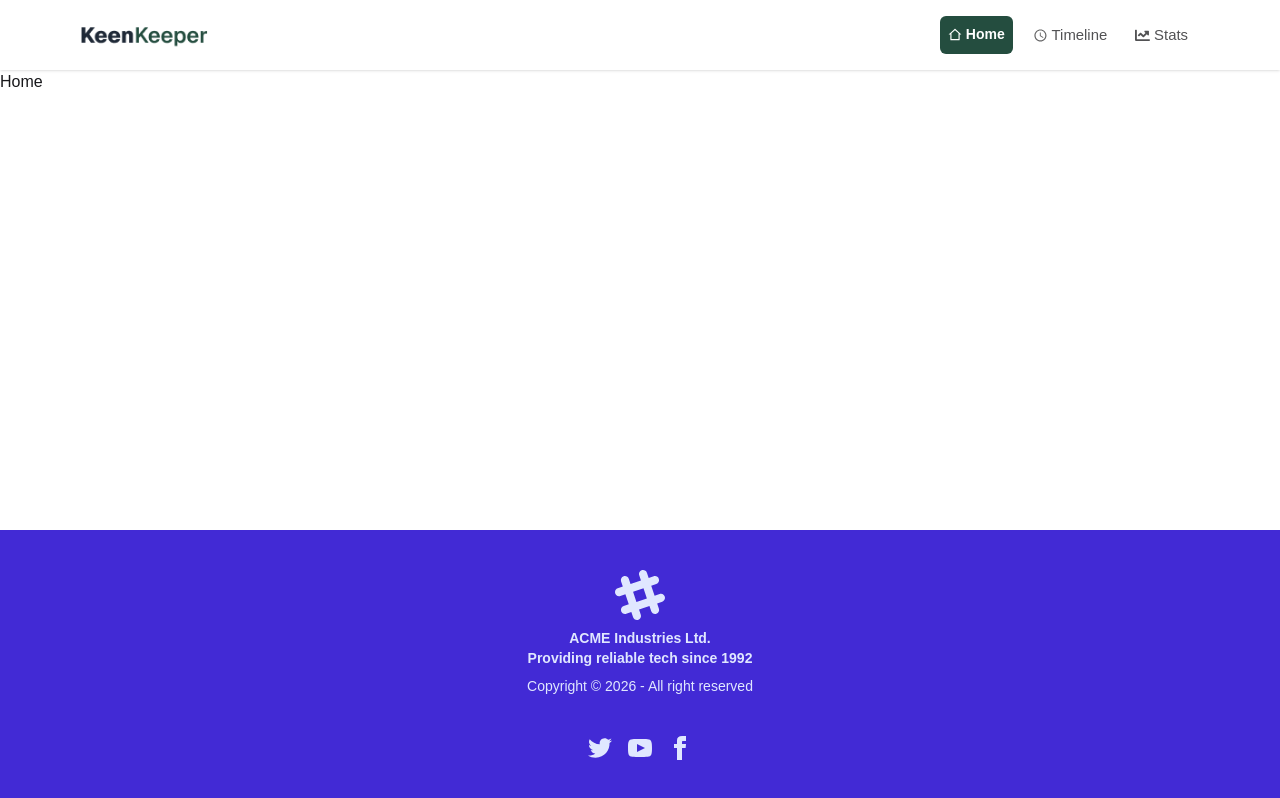
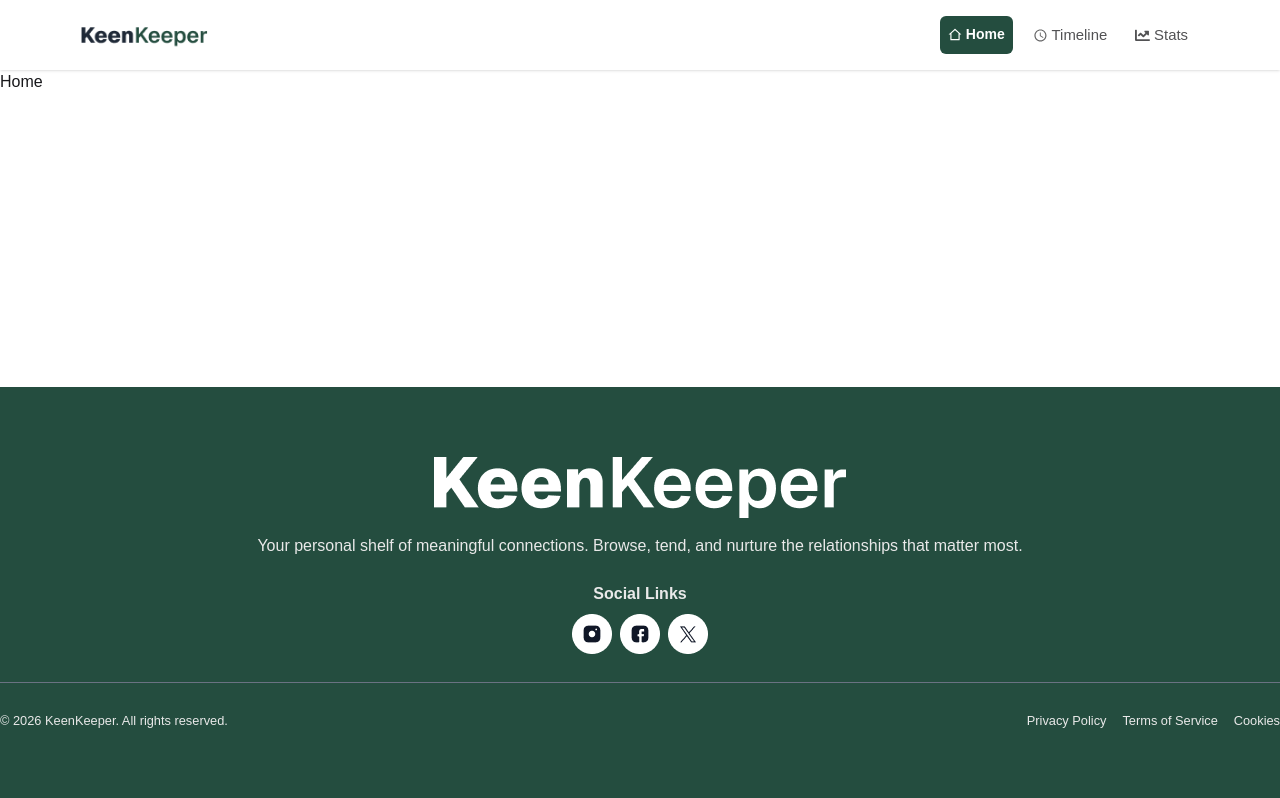
Before and after one commit to jahidhasan909/Keen-Keeper-A07, a React (Vite) app: page / in a window 1280 px wide. Built offline with nearby package versions, Linux system fonts and the light colour scheme.

Commit message:
footer section  and navber  routing completed

```diff
--- a/src/Components/Shared/Footer/Footer.jsx
+++ b/src/Components/Shared/Footer/Footer.jsx
@@ -1,65 +1,35 @@
 import React from 'react';
+import footerlogo from '../../../assets/logo-xl.png'
+import instagramlogo from '../../../assets/instagram.png'
+import faceBooklogo from '../../../assets/facebook.png'
+import twitterlogo from '../../../assets/twitter.png'
 
 const Footer = () => {
     return (
         <div>
-            <footer className="footer footer-horizontal footer-center bg-primary text-primary-content p-10">
-                <aside>
-                    <svg
-                        width="50"
-                        height="50"
-                        viewBox="0 0 24 24"
-                        xmlns="http://www.w3.org/2000/svg"
-                        fillRule="evenodd"
-                        clipRule="evenodd"
-                        className="inline-block fill-current">
-                        <path
-                            d="M22.672 15.226l-2.432.811.841 2.515c.33 1.019-.209 2.127-1.23 2.456-1.15.325-2.148-.321-2.463-1.226l-.84-2.518-5.013 1.677.84 2.517c.391 1.203-.434 2.542-1.831 2.542-.88 0-1.601-.564-1.86-1.314l-.842-2.516-2.431.809c-1.135.328-2.145-.317-2.463-1.229-.329-1.018.211-2.127 1.231-2.456l2.432-.809-1.621-4.823-2.432.808c-1.355.384-2.558-.59-2.558-1.839 0-.817.509-1.582 1.327-1.846l2.433-.809-.842-2.515c-.33-1.02.211-2.129 1.232-2.458 1.02-.329 2.13.209 2.461 1.229l.842 2.515 5.011-1.677-.839-2.517c-.403-1.238.484-2.553 1.843-2.553.819 0 1.585.509 1.85 1.326l.841 2.517 2.431-.81c1.02-.33 2.131.211 2.461 1.229.332 1.018-.21 2.126-1.23 2.456l-2.433.809 1.622 4.823 2.433-.809c1.242-.401 2.557.484 2.557 1.838 0 .819-.51 1.583-1.328 1.847m-8.992-6.428l-5.01 1.675 1.619 4.828 5.011-1.674-1.62-4.829z"></path>
-                    </svg>
-                    <p className="font-bold">
-                        ACME Industries Ltd.
-                        <br />
-                        Providing reliable tech since 1992
-                    </p>
-                    <p>Copyright © {new Date().getFullYear()} - All right reserved</p>
-                </aside>
-                <nav>
-                    <div className="grid grid-flow-col gap-4">
-                        <a>
-                            <svg
-                                xmlns="http://www.w3.org/2000/svg"
-                                width="24"
-                                height="24"
-                                viewBox="0 0 24 24"
-                                className="fill-current">
-                                <path
-                                    d="M24 4.557c-.883.392-1.832.656-2.828.775 1.017-.609 1.798-1.574 2.165-2.724-.951.564-2.005.974-3.127 1.195-.897-.957-2.178-1.555-3.594-1.555-3.179 0-5.515 2.966-4.797 6.045-4.091-.205-7.719-2.165-10.148-5.144-1.29 2.213-.669 5.108 1.523 6.574-.806-.026-1.566-.247-2.229-.616-.054 2.281 1.581 4.415 3.949 4.89-.693.188-1.452.232-2.224.084.626 1.956 2.444 3.379 4.6 3.419-2.07 1.623-4.678 2.348-7.29 2.04 2.179 1.397 4.768 2.212 7.548 2.212 9.142 0 14.307-7.721 13.995-14.646.962-.695 1.797-1.562 2.457-2.549z"></path>
-                            </svg>
-                        </a>
-                        <a>
-                            <svg
-                                xmlns="http://www.w3.org/2000/svg"
-                                width="24"
-                                height="24"
-                                viewBox="0 0 24 24"
-                                className="fill-current">
-                                <path
-                                    d="M19.615 3.184c-3.604-.246-11.631-.245-15.23 0-3.897.266-4.356 2.62-4.385 8.816.029 6.185.484 8.549 4.385 8.816 3.6.245 11.626.246 15.23 0 3.897-.266 4.356-2.62 4.385-8.816-.029-6.185-.484-8.549-4.385-8.816zm-10.615 12.816v-8l8 3.993-8 4.007z"></path>
-                            </svg>
-                        </a>
-                        <a>
-                            <svg
-                                xmlns="http://www.w3.org/2000/svg"
-                                width="24"
-                                height="24"
-                                viewBox="0 0 24 24"
-                                className="fill-current">
-                                <path
-                                    d="M9 8h-3v4h3v12h5v-12h3.642l.358-4h-4v-1.667c0-.955.192-1.333 1.115-1.333h2.885v-5h-3.808c-3.596 0-5.192 1.583-5.192 4.615v3.385z"></path>
-                            </svg>
-                        </a>
+            <footer className="flex  justify-center flex-col bg-[#244D3F]  w-screen h-[413px]">
+
+                <div className='text-center'>
+                    <img className='mx-auto w-[412px] h-[61px] mb-4' src={footerlogo} alt="" />
+                    <p className='text-[#E9E9E9]'>Your personal shelf of meaningful connections. Browse, tend, and nurture the relationships that matter most.</p>
+                    <div className='space-y-2 mt-[24px]'>
+                        <h4 className='font-semibold text-[#E9E9E9]'>Social Links</h4>
+                        <div className='flex  items-center justify-center gap-2'>
+                            <img src={instagramlogo} alt="" />
+                            <img src={faceBooklogo} alt="" />
+                            <img src={twitterlogo} alt="" />
+                        </div>
                     </div>
-                </nav>
+                </div>
+                <div className="border-b mt-7 text-gray-500 container mx-auto"></div>
+                <div className='flex justify-between container mx-auto mt-7 text-[#E9E9E9] text-[0.80rem]'>
+                    <p>© 2026 KeenKeeper. All rights reserved.</p>
+                    <div className='flex gap-4'>
+                        <p><a href="">Privacy Policy</a></p>
+                        <p><a href="">Terms of Service</a></p>
+                        <p><a href="">Cookies</a></p>
+                    </div>
+                </div>
             </footer>
         </div>
     );
```
